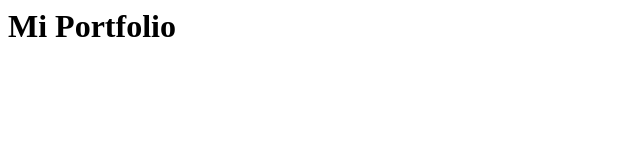
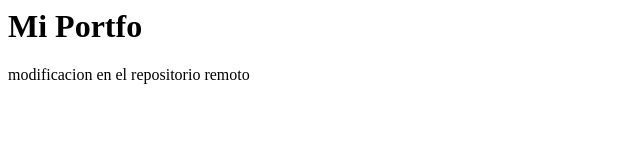
Before and after one commit to LucasManuelPotes/PortfolioFrontEnd, a plain HTML site: page index.html in a window 1280 px wide. Shown: the whole page, without its empty margins (0-640 px from the left). Drawn offline with Linux system fonts and the light colour scheme.

Commit message:
Update index.html

```diff
--- a/index.html
+++ b/index.html
@@ -1,3 +1,2 @@
-<h1> Mi Portfolio
-
-</h1>
+<h1> Mi Portfo</h1>
+<p> modificacion en el repositorio remoto</p>
```
